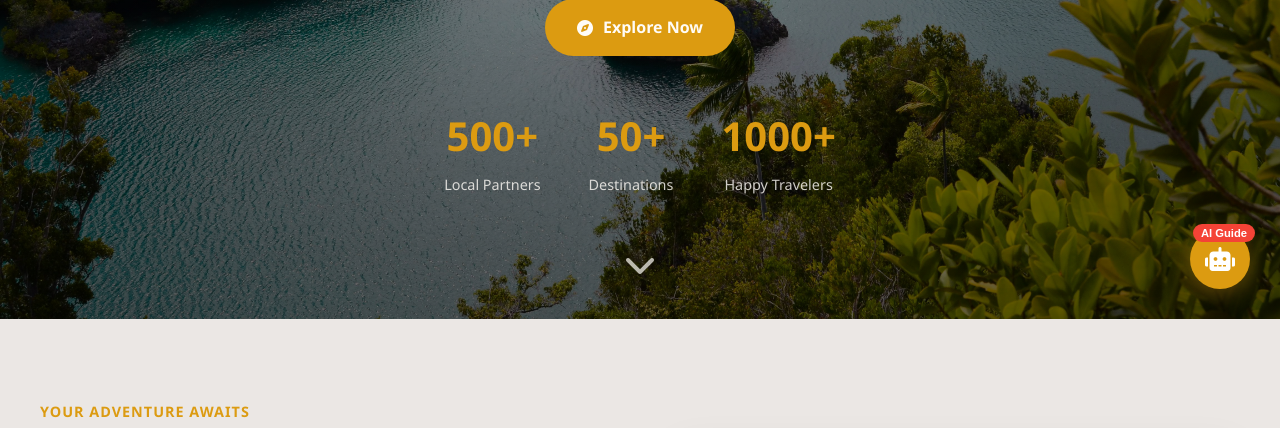
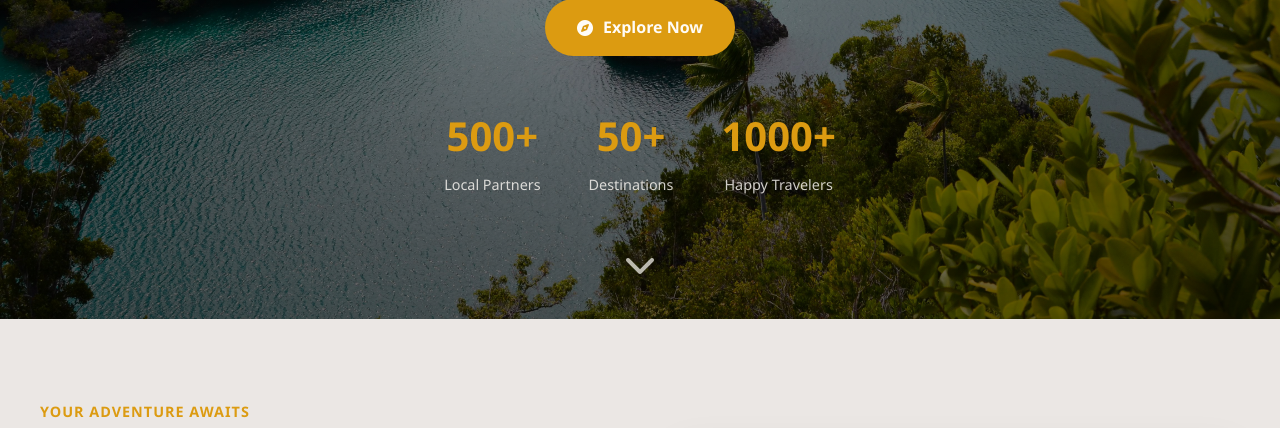
Before and after one commit to kelvinramadan/PapuaJourneyExpo, a PHP site: page / in a window 1280 px wide. Shown: the part 481-909 px from the top of the page. Run offline with PHP 8.4, Linux system fonts and the light colour scheme; some libraries are stand-ins or nearby versions.

Commit message:
Remove floating chatbot button from the homepage for a cleaner interface

```diff
--- a/index.php
+++ b/index.php
@@ -454,11 +454,6 @@ session_start();
         </div>
     </section>
 
-    <!-- Floating Chatbot Button -->
-    <button class="chatbot-float" onclick="openChatbot()" aria-label="Open AI Travel Assistant">
-        <i class="fas fa-robot"></i>
-        <span class="chatbot-badge">AI Guide</span>
-    </button>
 
     <!-- Scroll to Top Button -->
     <button class="scroll-to-top" onclick="window.scrollTo({top: 0, behavior: 'smooth'})" aria-label="Scroll to top">
```
